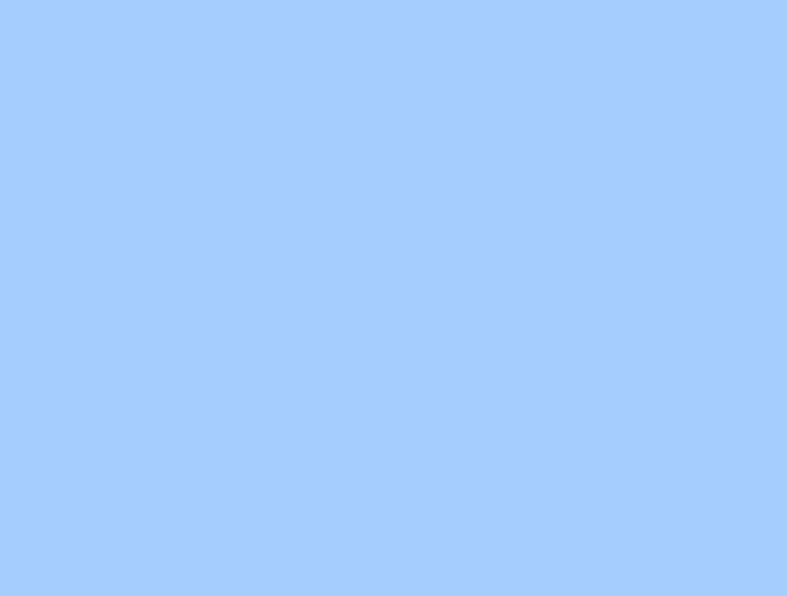
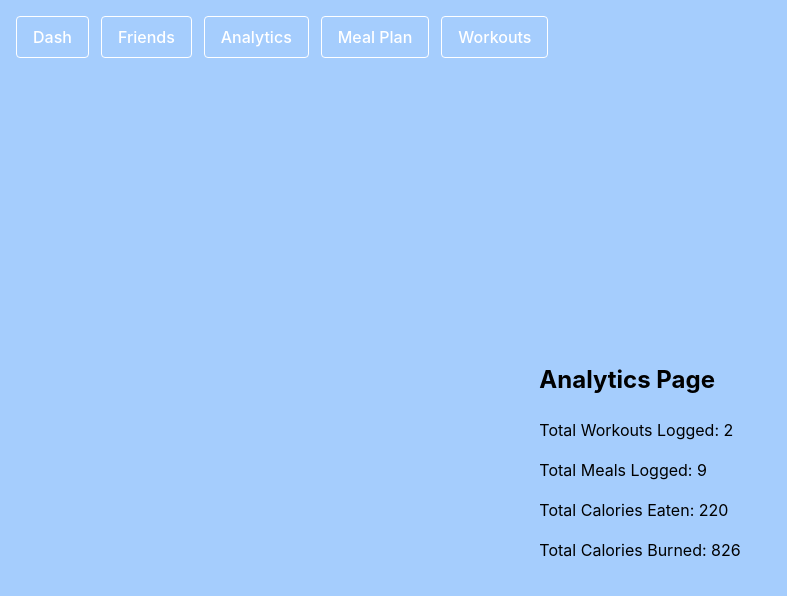
Before and after one commit to tyleryannes94/workout-buddy, a React (Vite) app in the folder frontend/: page /analytics in a window 1280 px wide. Before the commit this address had no page. Shown: the top 596 px of the page, without its empty margins (0-787 px from the left). Built offline with nearby package versions, Linux system fonts and the light colour scheme.

Commit message:
Created the routes and styling for the Analytics page

```diff
--- a/frontend/src/App.jsx
+++ b/frontend/src/App.jsx
@@ -7,11 +7,10 @@ import CreateMeals from './components/CreateMeals';
 import CreateWorkouts from './components/CreateWorkouts';
 import Navbar from './components/Navbar';
 import Home from './components/Home';
-
+import Analytics from './components/Analytics'; // Import Analytics component
 
 function App() {
   return (
-    <>
     <Router>
       <Routes>
         <Route path='/' exact element={<Home />} />
@@ -21,11 +20,10 @@ function App() {
         <Route path="/dashboard" element={<Dashboard />} />
         <Route path="/meals" element={<CreateMeals />} />
         <Route path="/workouts" element={<CreateWorkouts />} />
+        <Route path="/analytics" element={<Analytics />} /> {/* Add route for Analytics */}
       </Routes>
     </Router>
-    </>
-
-  )
+  );
 }
 
-export default App
+export default App;
--- /dev/null
+++ b/frontend/src/components/analytics.jsx
@@ -0,0 +1,48 @@
+import React, { useState, useEffect } from 'react';
+import Navbar from './Navbar';
+
+const Analytics = () => {
+  const [totalWorkouts, setTotalWorkouts] = useState(0);
+  const [totalMeals, setTotalMeals] = useState(0);
+  const [totalCaloriesEaten, setTotalCaloriesEaten] = useState(0);
+  const [totalCaloriesBurned, setTotalCaloriesBurned] = useState(0);
+  const [isLoading, setIsLoading] = useState(true);
+  const [error, setError] = useState(null);
+
+  useEffect(() => {
+    // For testing purposes, setting fake data
+
+    // MAKE SURE THAT WE CHANGE THIS TO ACTUALLY PULL THE INFO FROM THE USER
+
+    const fakeData = {
+      totalWorkouts: Math.floor(Math.random() * 100), // Generate a random number between 0 and 100
+      totalMeals: Math.floor(Math.random() * 10), // Generate a random number between 0 and 10
+      totalCaloriesEaten: Math.floor(Math.random() * 3000), // Generate a random number between 0 and 3000
+      totalCaloriesBurned: Math.floor(Math.random() * 1000), // Generate a random number between 0 and 1000
+    };
+    setTotalWorkouts(fakeData.totalWorkouts);
+    setTotalMeals(fakeData.totalMeals);
+    setTotalCaloriesEaten(fakeData.totalCaloriesEaten);
+    setTotalCaloriesBurned(fakeData.totalCaloriesBurned);
+    setIsLoading(false);
+  }, []);
+
+  return (
+    <div>
+      <Navbar />
+      <h2>Analytics Page</h2>
+      {isLoading ? (
+        <div>Loading...</div>
+      ) : (
+        <div>
+          <p>Total Workouts Logged: {totalWorkouts}</p>
+          <p>Total Meals Logged: {totalMeals}</p>
+          <p>Total Calories Eaten: {totalCaloriesEaten}</p>
+          <p>Total Calories Burned: {totalCaloriesBurned}</p>
+        </div>
+      )}
+    </div>
+  );
+};
+
+export default Analytics;
```
Also changed, not shown: 2 other files (tests, documents, lock files or other folders). Lines whose indentation alone changed are shown as unchanged.
